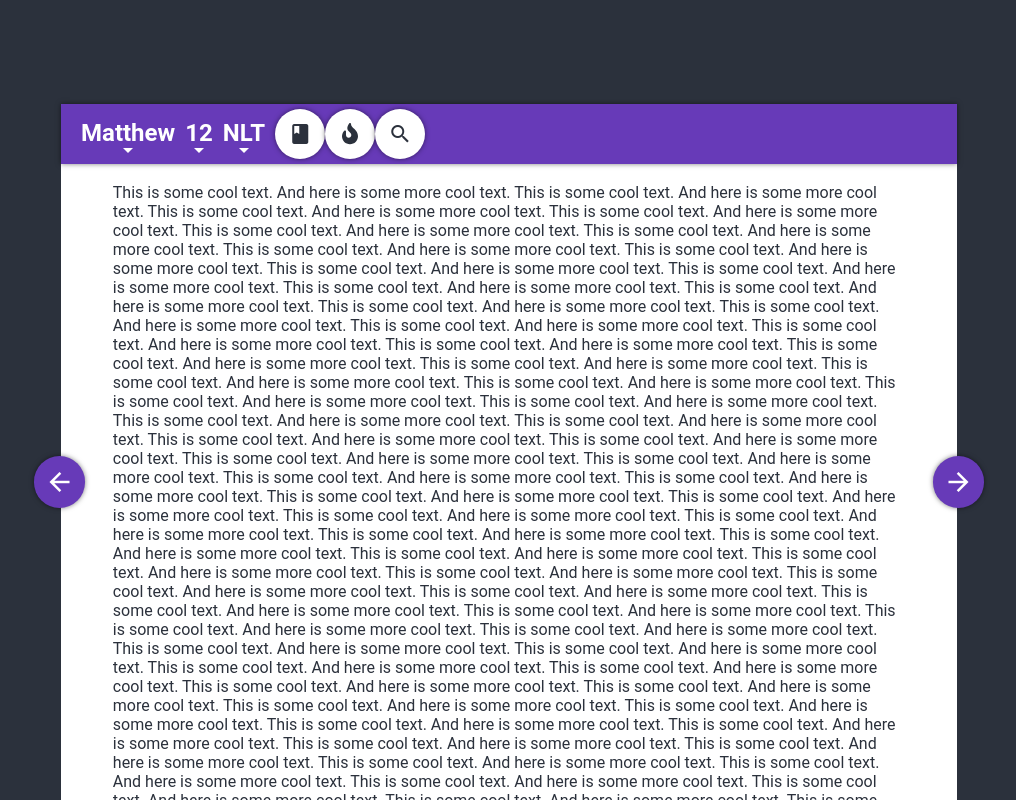
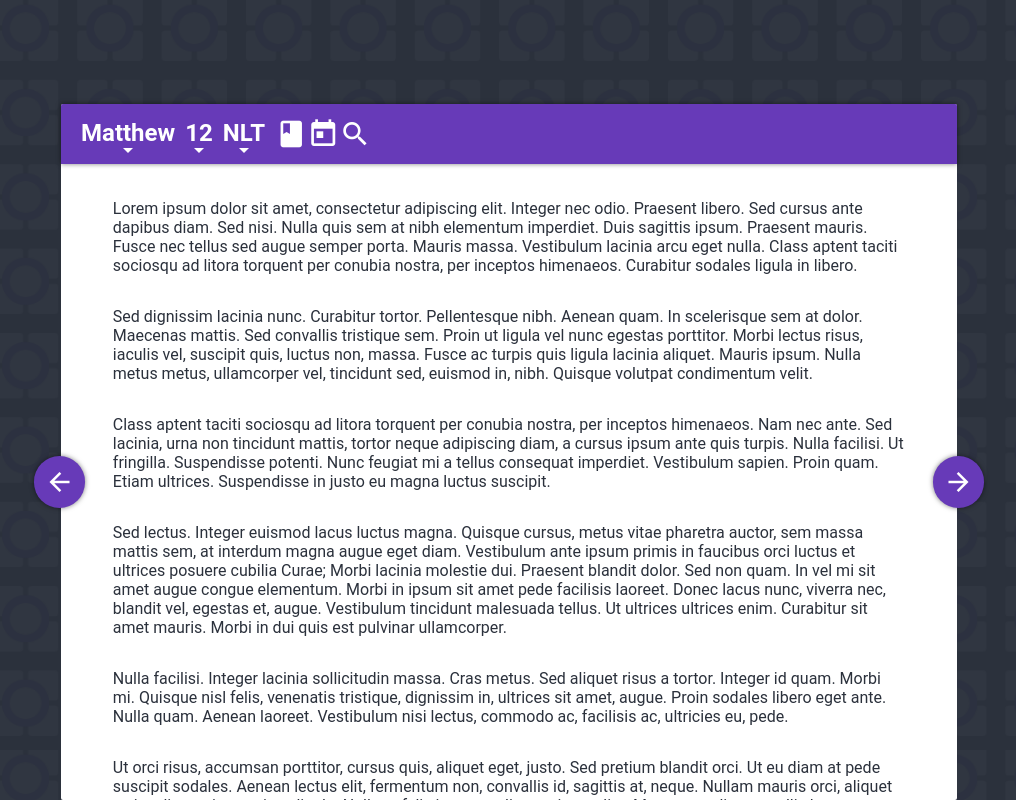
Before and after one commit to sethmfuller/seek, a Vue app: page / in a window 1280 px wide. Shown: the whole page, without its empty margins (131-1147 px from the left). Built offline with nearby package versions, Linux system fonts and the light colour scheme.

Commit message:
Worked more on formatting bible text

```diff
--- a/src/App.vue
+++ b/src/App.vue
@@ -27,12 +27,36 @@
 
 <style>
 
+/* Elements with this class will not be selectable */
+.noselect {
+  -webkit-touch-callout: none; /* iOS Safari */
+    -webkit-user-select: none; /* Safari */
+     -khtml-user-select: none; /* Konqueror HTML */
+       -moz-user-select: none; /* Firefox */
+        -ms-user-select: none; /* Internet Explorer/Edge */
+            user-select: none; /* Non-prefixed version, currently supported by Chrome and Opera */
+}
+
+::selection {
+  background: rgba(102, 58, 184, 0.774);
+  color: white;
+  text-shadow: none;
+}
+
+::-moz-selection {
+  background: rgba(102, 58, 184, 0.774);
+  color: white;
+  text-shadow: none;
+}
+
 body
 {
   width: 100vw;
   height: 100vh;
   margin: 0px;
   background-color: #2B313C;
+  background-image: url('./assets/Background.png');
+  background-size: 150vh;
 }
 #app
 {
--- a/src/components/Bible.vue
+++ b/src/components/Bible.vue
@@ -1,92 +1,27 @@
 <template>
-        <p>
-            <br>
-            This is some cool text. And here is some more cool text.
-            This is some cool text. And here is some more cool text.
-            This is some cool text. And here is some more cool text.
-            This is some cool text. And here is some more cool text.
-            This is some cool text. And here is some more cool text.
-            This is some cool text. And here is some more cool text.
-            This is some cool text. And here is some more cool text.
-            This is some cool text. And here is some more cool text.
-            This is some cool text. And here is some more cool text.
-            This is some cool text. And here is some more cool text.
-            This is some cool text. And here is some more cool text.
-            This is some cool text. And here is some more cool text.
-            This is some cool text. And here is some more cool text.
-            This is some cool text. And here is some more cool text.
-            This is some cool text. And here is some more cool text.
-            This is some cool text. And here is some more cool text.
-            This is some cool text. And here is some more cool text.
-            This is some cool text. And here is some more cool text.
-            This is some cool text. And here is some more cool text.
-            This is some cool text. And here is some more cool text.
-            This is some cool text. And here is some more cool text.
-            This is some cool text. And here is some more cool text.
-            This is some cool text. And here is some more cool text.
-            This is some cool text. And here is some more cool text.
-            This is some cool text. And here is some more cool text.
-            This is some cool text. And here is some more cool text.
-            This is some cool text. And here is some more cool text.
-            This is some cool text. And here is some more cool text.
-            This is some cool text. And here is some more cool text.
-            This is some cool text. And here is some more cool text.
-            This is some cool text. And here is some more cool text.
-            This is some cool text. And here is some more cool text.
-            This is some cool text. And here is some more cool text.
-            This is some cool text. And here is some more cool text.
-            This is some cool text. And here is some more cool text.
-            This is some cool text. And here is some more cool text.
-            This is some cool text. And here is some more cool text.
-            This is some cool text. And here is some more cool text.
-            This is some cool text. And here is some more cool text.
-            This is some cool text. And here is some more cool text.
-            This is some cool text. And here is some more cool text.
-            This is some cool text. And here is some more cool text.
-            This is some cool text. And here is some more cool text.
-            This is some cool text. And here is some more cool text.
-            This is some cool text. And here is some more cool text.
-            This is some cool text. And here is some more cool text.
-            This is some cool text. And here is some more cool text.
-            This is some cool text. And here is some more cool text.
-            This is some cool text. And here is some more cool text.
-            This is some cool text. And here is some more cool text.
-            This is some cool text. And here is some more cool text.
-            This is some cool text. And here is some more cool text.
-            This is some cool text. And here is some more cool text.
-            This is some cool text. And here is some more cool text.
-            This is some cool text. And here is some more cool text.
-            This is some cool text. And here is some more cool text.
-            This is some cool text. And here is some more cool text.
-            This is some cool text. And here is some more cool text.
-            This is some cool text. And here is some more cool text.
-            This is some cool text. And here is some more cool text.
-            This is some cool text. And here is some more cool text.
-            This is some cool text. And here is some more cool text.
-            This is some cool text. And here is some more cool text.
-            This is some cool text. And here is some more cool text.
-            This is some cool text. And here is some more cool text.
-            This is some cool text. And here is some more cool text.
-            This is some cool text. And here is some more cool text.
-            This is some cool text. And here is some more cool text.
-            This is some cool text. And here is some more cool text.
-            This is some cool text. And here is some more cool text.
-            This is some cool text. And here is some more cool text.
-            This is some cool text. And here is some more cool text.
-            This is some cool text. And here is some more cool text.
-            This is some cool text. And here is some more cool text.
-            This is some cool text. And here is some more cool text.
-            This is some cool text. And here is some more cool text.
-            This is some cool text. And here is some more cool text.
-            This is some cool text. And here is some more cool text.
-            This is some cool text. And here is some more cool text.
-            This is some cool text. And here is some more cool text.
-            This is some cool text. And here is some more cool text.
-            This is some cool text. And here is some more cool text.
-            This is some cool text. And here is some more cool text.
-            This is some cool text. And here is some more cool text.
+    <div id="text">
+        <br>
+        <p>Lorem ipsum dolor sit amet, consectetur adipiscing elit. Integer nec odio. Praesent libero. Sed cursus ante dapibus diam. Sed nisi. Nulla quis sem at nibh elementum imperdiet. Duis sagittis ipsum. Praesent mauris. Fusce nec tellus sed augue semper porta. Mauris massa. Vestibulum lacinia arcu eget nulla. Class aptent taciti sociosqu ad litora torquent per conubia nostra, per inceptos himenaeos. Curabitur sodales ligula in libero. </p>
 
-        </p>
+        <p>Sed dignissim lacinia nunc. Curabitur tortor. Pellentesque nibh. Aenean quam. In scelerisque sem at dolor. Maecenas mattis. Sed convallis tristique sem. Proin ut ligula vel nunc egestas porttitor. Morbi lectus risus, iaculis vel, suscipit quis, luctus non, massa. Fusce ac turpis quis ligula lacinia aliquet. Mauris ipsum. Nulla metus metus, ullamcorper vel, tincidunt sed, euismod in, nibh. Quisque volutpat condimentum velit. </p>
+
+        <p>Class aptent taciti sociosqu ad litora torquent per conubia nostra, per inceptos himenaeos. Nam nec ante. Sed lacinia, urna non tincidunt mattis, tortor neque adipiscing diam, a cursus ipsum ante quis turpis. Nulla facilisi. Ut fringilla. Suspendisse potenti. Nunc feugiat mi a tellus consequat imperdiet. Vestibulum sapien. Proin quam. Etiam ultrices. Suspendisse in justo eu magna luctus suscipit. </p>
+
+        <p>Sed lectus. Integer euismod lacus luctus magna. Quisque cursus, metus vitae pharetra auctor, sem massa mattis sem, at interdum magna augue eget diam. Vestibulum ante ipsum primis in faucibus orci luctus et ultrices posuere cubilia Curae; Morbi lacinia molestie dui. Praesent blandit dolor. Sed non quam. In vel mi sit amet augue congue elementum. Morbi in ipsum sit amet pede facilisis laoreet. Donec lacus nunc, viverra nec, blandit vel, egestas et, augue. Vestibulum tincidunt malesuada tellus. Ut ultrices ultrices enim. Curabitur sit amet mauris. Morbi in dui quis est pulvinar ullamcorper. </p>
+
+        <p>Nulla facilisi. Integer lacinia sollicitudin massa. Cras metus. Sed aliquet risus a tortor. Integer id quam. Morbi mi. Quisque nisl felis, venenatis tristique, dignissim in, ultrices sit amet, augue. Proin sodales libero eget ante. Nulla quam. Aenean laoreet. Vestibulum nisi lectus, commodo ac, facilisis ac, ultricies eu, pede. </p>
+
+        <p>Ut orci risus, accumsan porttitor, cursus quis, aliquet eget, justo. Sed pretium blandit orci. Ut eu diam at pede suscipit sodales. Aenean lectus elit, fermentum non, convallis id, sagittis at, neque. Nullam mauris orci, aliquet et, iaculis et, viverra vitae, ligula. Nulla ut felis in purus aliquam imperdiet. Maecenas aliquet mollis lectus. Vivamus consectetuer risus et tortor. Lorem ipsum dolor sit amet, consectetur adipiscing elit. Integer nec odio. Praesent libero. </p>
+
+        <p>Sed cursus ante dapibus diam. Sed nisi. Nulla quis sem at nibh elementum imperdiet. Duis sagittis ipsum. Praesent mauris. Fusce nec tellus sed augue semper porta. Mauris massa. Vestibulum lacinia arcu eget nulla. Class aptent taciti sociosqu ad litora torquent per conubia nostra, per inceptos himenaeos. Curabitur sodales ligula in libero. Sed dignissim lacinia nunc. Curabitur tortor. Pellentesque nibh. </p>
+
+        <p>Aenean quam. In scelerisque sem at dolor. Maecenas mattis. Sed convallis tristique sem. Proin ut ligula vel nunc egestas porttitor. Morbi lectus risus, iaculis vel, suscipit quis, luctus non, massa. Fusce ac turpis quis ligula lacinia aliquet. Mauris ipsum. Nulla metus metus, ullamcorper vel, tincidunt sed, euismod in, nibh. Quisque volutpat condimentum velit. Class aptent taciti sociosqu ad litora torquent per conubia nostra, per inceptos himenaeos. Nam nec ante. </p>
+
+        <p>Sed lacinia, urna non tincidunt mattis, tortor neque adipiscing diam, a cursus ipsum ante quis turpis. Nulla facilisi. Ut fringilla. Suspendisse potenti. Nunc feugiat mi a tellus consequat imperdiet. Vestibulum sapien. Proin quam. Etiam ultrices. Suspendisse in justo eu magna luctus suscipit. Sed lectus. Integer euismod lacus luctus magna. Quisque cursus, metus vitae pharetra auctor, sem massa mattis sem, at interdum magna augue eget diam. Vestibulum ante ipsum primis in faucibus orci luctus et ultrices posuere cubilia Curae; Morbi lacinia molestie dui. </p>
+
+        <p>Praesent blandit dolor. Sed non quam. In vel mi sit amet augue congue elementum. Morbi in ipsum sit amet pede facilisis laoreet. Donec lacus nunc, viverra nec, blandit vel, egestas et, augue. Vestibulum tincidunt malesuada tellus. Ut ultrices ultrices enim. Curabitur sit amet mauris. Morbi in dui quis est pulvinar ullamcorper. Nulla facilisi. Integer lacinia sollicitudin massa. Cras metus. Sed aliquet risus a tortor. Integer id quam. </p>
+    <br><br>
+    </div>
 </template>
 
 <script>
@@ -97,14 +32,16 @@
 </script>
 
 <style>
-p
+#text
 {
     height: 100%;
     width: 100%;
     margin: 0px;
     color: #2B313C;
     display: flex;
+    flex-direction: column;
     text-align: start;
     overflow-y: scroll;
 }
+
 </style>
--- a/src/components/MainView.vue
+++ b/src/components/MainView.vue
@@ -2,11 +2,11 @@
   <main>
     <navigation></navigation>
     <div id="container">
-      <div class="chapter-button" id="left-chapter-button"><i class="material-icons">arrow_back</i></div>
+      <div class="chapter-button noselect" id="left-chapter-button"><i class="material-icons">arrow_back</i></div>
       <main-content
         :display="display">
       </main-content>
-      <div class="chapter-button" id="right-chapter-button"><i class="material-icons">arrow_forward</i></div>
+      <div class="chapter-button noselect" id="right-chapter-button"><i class="material-icons">arrow_forward</i></div>
     </div>
   </main>
 </template>
@@ -40,6 +40,7 @@
     display: flex;
     flex-direction: column;
     justify-content: center;
+    border-radius: 2px;
 }
 
 #container
--- a/src/components/Navigation.vue
+++ b/src/components/Navigation.vue
@@ -3,30 +3,22 @@
     <div id="book-selections">
       <div class="selection">
         <h2>Matthew</h2>
-        <i class="material-icons dropdowns">arrow_drop_down</i>
+        <i class="material-icons dropdowns noselect">arrow_drop_down</i>
       </div>
       <div class="selection">
         <h2>12</h2>
-        <i class="material-icons dropdowns">arrow_drop_down</i>
+        <i class="material-icons dropdowns noselect">arrow_drop_down</i>
       </div>
       <div class="selection">
         <h2>NLT</h2>
-        <i class="material-icons dropdowns">arrow_drop_down</i>
+        <i class="material-icons dropdowns noselect">arrow_drop_down</i>
       </div>
     </div>
 
     <div id="site-navigation">
-
-      <div class="nav-button">
-        <i class="material-icons site-navs">book</i>
-      </div>
-      <div class="nav-button">
-        <i class="fas fa-fire fa-lg"></i>
-      </div>
-      <div class="nav-button">
-        <i class="material-icons site-navs">search</i>
-      </div>
-
+        <i class="material-icons site-navs noselect">book</i>
+        <i class="material-icons site-navs noselect">today</i>
+        <i class="material-icons site-navs noselect">search</i>
     </div>
   </nav>
 </template>
@@ -47,32 +39,21 @@
     box-shadow: 0 0 5px rgba(0,0,0,.5);
     display: flex;
     align-items: center;
+    border-top-left-radius: 2px;
+    border-top-right-radius: 2px;
 }
 
 #site-navigation
 {
   display: flex;
+  float: right;
 }
 
 .site-navs
 {
-  font-size: 24px;
-}
-
-.nav-button
-{
-  width: 50px;
-  height: 50px;
-  display: flex;
-  align-items: center;
-  justify-content: center;
-  border-radius: 55px;
-  background-color: white;
-  color: #2B313C;
-  box-shadow: 0 0 5px rgba(0,0,0,.5);
+  font-size: 32px;
   cursor: pointer;
 }
-
 
 h2
 {
@@ -92,6 +73,7 @@
   cursor: pointer;
   margin-top: 20px;
   margin-left: 20px;
+  float: left;
 }
 
 .selection
```
Also changed, not shown: src/assets/Background.png (added).
